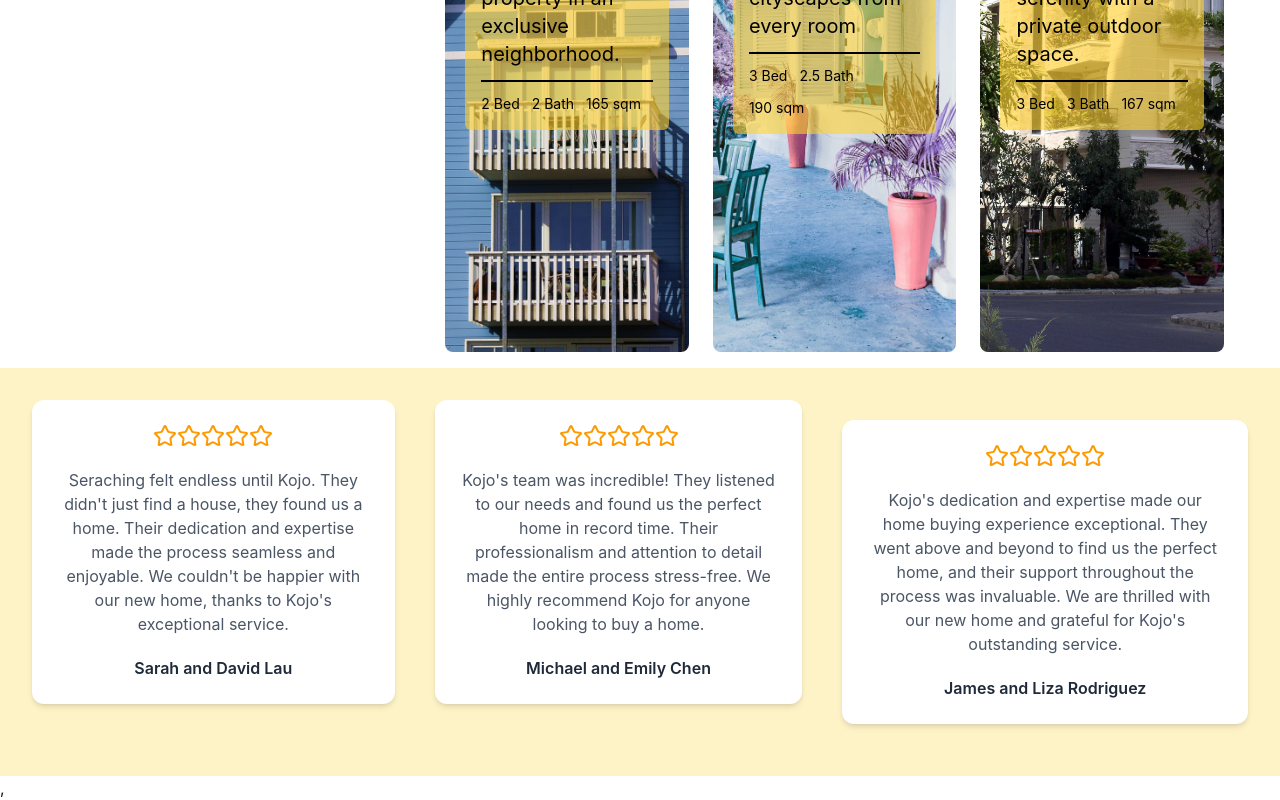
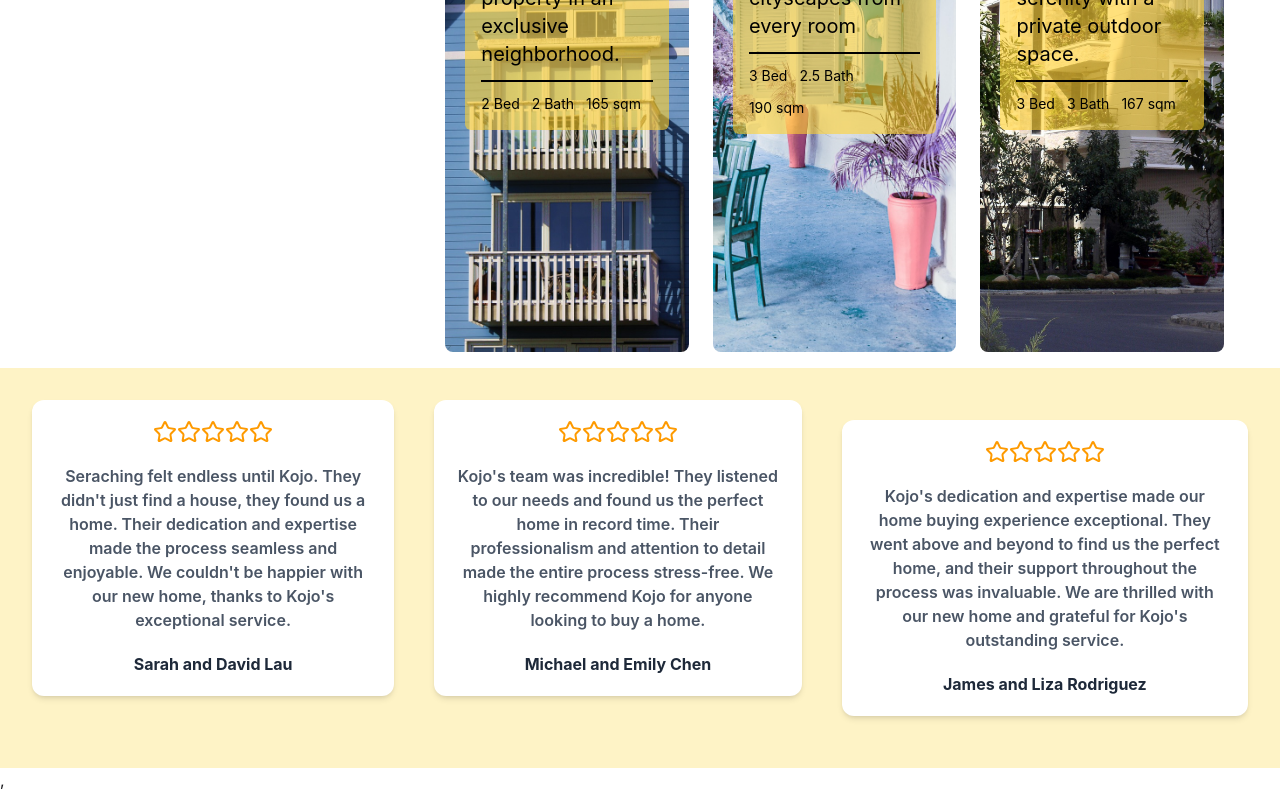
Before and after one commit to acquah-forever/my-realEstate, a React (Vite) app: page / in a window 1280 px wide. Shown: the part 5523-6323 px from the top of the page. Built offline with nearby package versions, Linux system fonts and the light colour scheme.

Commit message:
changed font style

```diff
--- a/src/components/Reviews.jsx
+++ b/src/components/Reviews.jsx
@@ -3,13 +3,13 @@ import { Star } from "lucide-react"
 
 const Reviews = ({ icon, comment, name }) => {
   return (
-    <div className="bg-white p-6 rounded-xl shadow-md space-y-5 flex flex-col items-center text-center h-full">
+    <div className="bg-white p-5 rounded-xl shadow-md space-y-5 flex flex-col items-center text-center h-full">
 
       <span className="text-amber-500 text-3xl flex">{icon}</span>
 
-      <p className="text-gray-600">{comment}</p>
+      <p className="text-gray-600 font-semibold">{comment}</p>
 
-      <h3 className="font-semibold text-gray-800">{name}</h3>
+      <h3 className="font-bold text-gray-800">{name}</h3>
 
     </div>
   );
```
